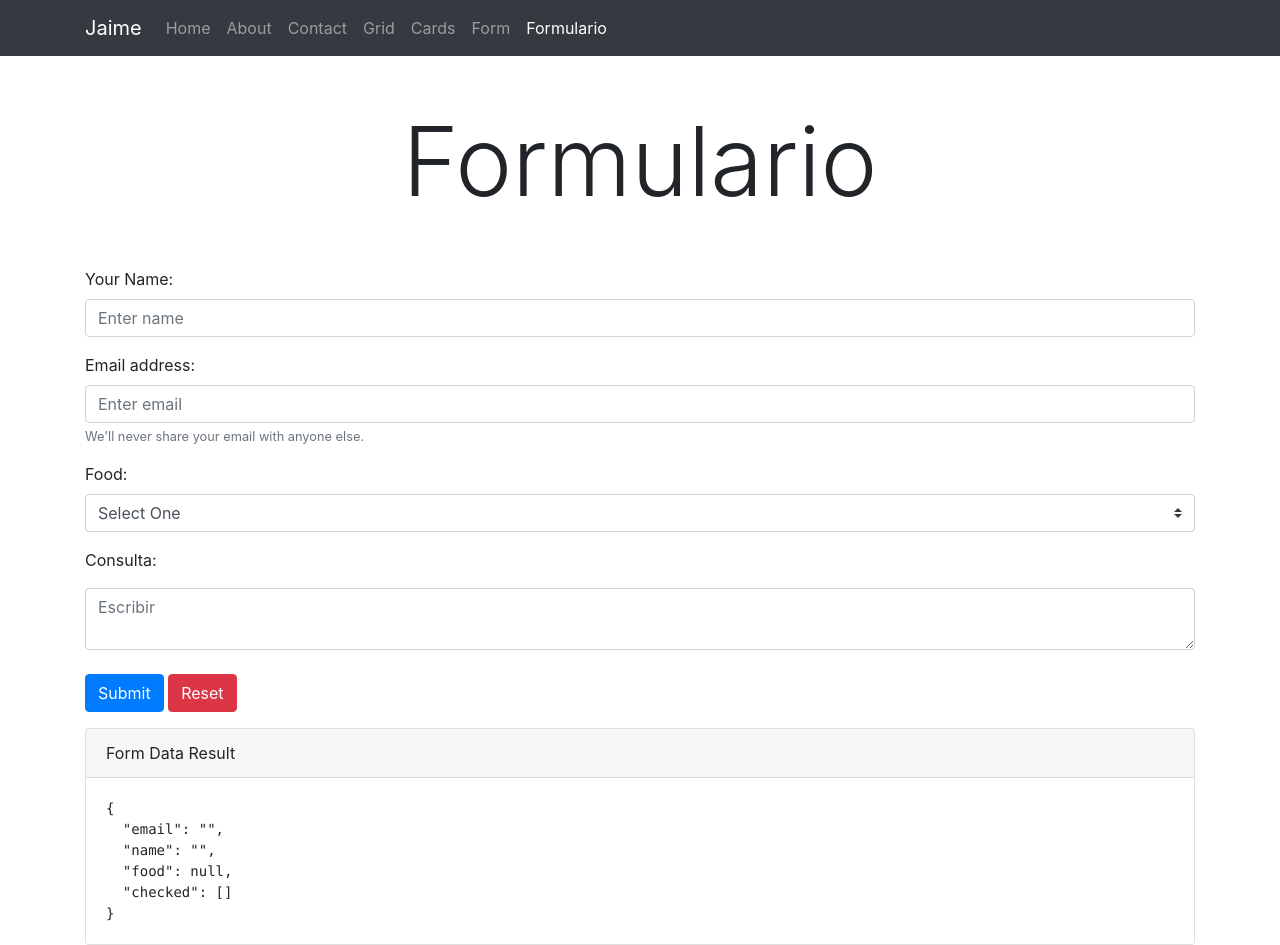
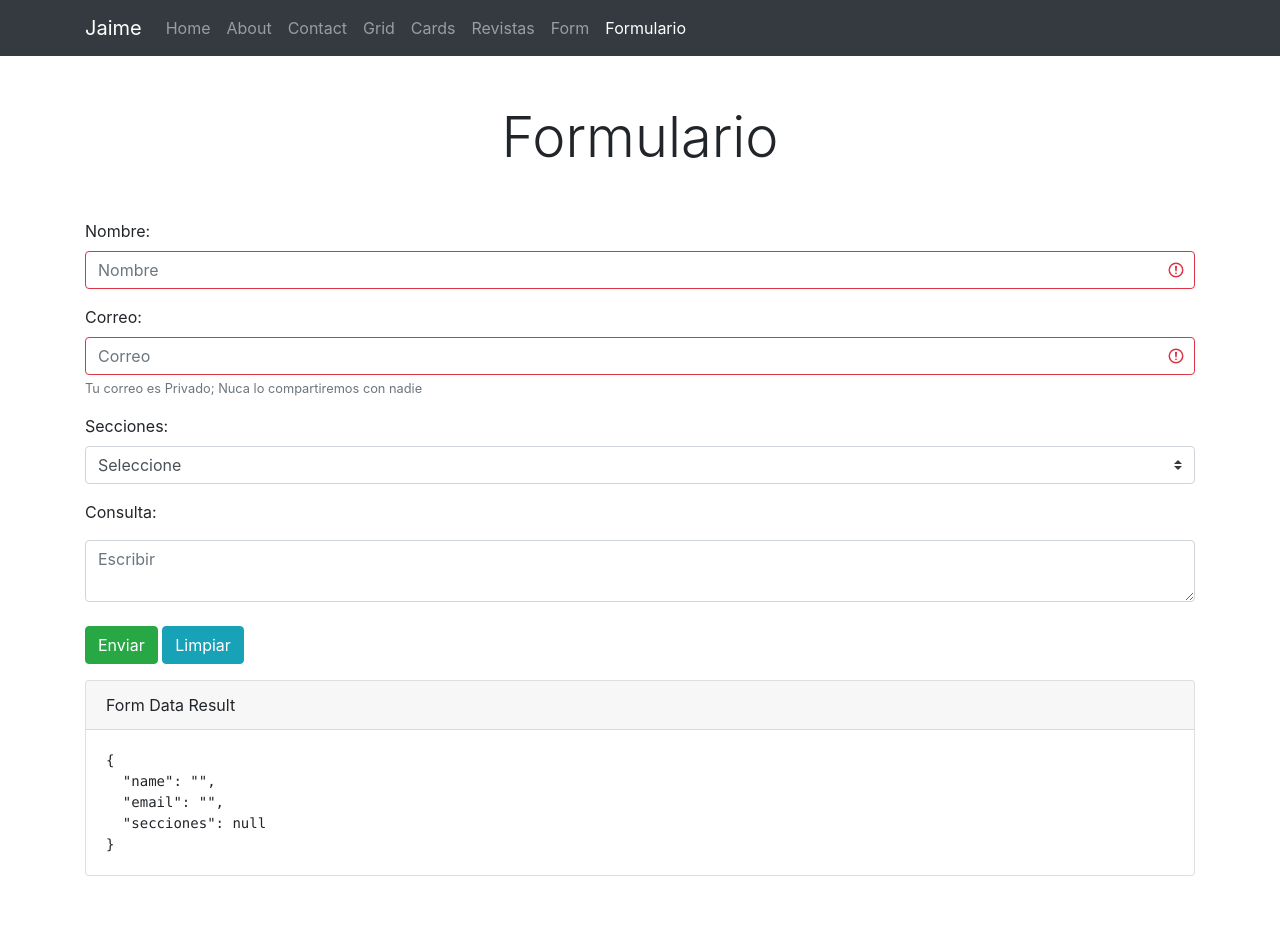
Before and after one commit to Jaimesoto1586/VueJs-CLI-Bootstrap-Estudio, a Vue app: page /formulario in a window 1280 px wide. After the commit the page ends 876 px from the top, so only its background shows below. Built offline with nearby package versions, Linux system fonts and the light colour scheme.

Commit message:
Commit de la seccion Formulario

```diff
--- a/src/App.vue
+++ b/src/App.vue
@@ -24,6 +24,7 @@
               <b-nav-item :to="{name: 'Contact'}" active-class="active">Contact</b-nav-item>
               <b-nav-item :to="{name: 'Grid'}" active-class="active">Grid</b-nav-item>
               <b-nav-item :to="{name: 'Cards'}" active-class="active">Cards</b-nav-item>
+              <b-nav-item :to="{name: 'Revistas'}" active-class="active">Revistas</b-nav-item>
               <b-nav-item :to="{name: 'Form'}" active-class="active">Form</b-nav-item>
               <b-nav-item :to="{name: 'Formulario'}" active-class="active">Formulario</b-nav-item>
             </b-navbar-nav>
--- /dev/null
+++ b/src/components/RevistasHello.vue
@@ -0,0 +1,14 @@
+<template>
+    <div>
+        <h1>{{mensaje}}</h1>
+    </div>
+</template>
+
+<script>
+export default {
+    name: 'RevistasHello',
+    props: {
+        mensaje: String
+    }
+}
+</script>
--- a/src/router/index.js
+++ b/src/router/index.js
@@ -43,6 +43,13 @@ Vue.use(VueRouter)
   },
 
   {
+    path: '/revistas',
+    name: 'Revistas',
+    // VOY HACER CON FUNCION FLECHA AHORA EL IMPORT
+    component: () => import(/* webpackChunkName: "revistas" */ '../views/Revistas.vue')
+  },
+
+  {
     path: '/form',
     name: 'Form',
     // VOY HACER CON FUNCION FLECHA AHORA EL IMPORT
--- a/src/views/Formulario.vue
+++ b/src/views/Formulario.vue
@@ -1,38 +1,37 @@
 <template>
   <div>
-      <h1 class="text-center mt-5 display-1">Formulario</h1>
+      <h1 class="text-center mt-5 display-4">Formulario</h1>
       <form class="mt-5">
 
           <!--NOMBRE  -->
-        <b-form-group id="input-group-2" label="Your Name:" label-for="input-2">
-            <b-form-input id="input-2" v-model="form.name" required placeholder="Enter name"></b-form-input>
+        <b-form-group id="input-group-2" label="Nombre:" label-for="input-2">
+            <b-form-input id="input-2" v-model="form.name" required placeholder="Nombre" :state="comprobarname"></b-form-input>
         </b-form-group>
 
         <!-- CORREO -->
         <b-form @submit="onSubmit" @reset="onReset" v-if="show">
-            <b-form-group id="input-group-1"  label="Email address:" label-for="input-1" description="We'll never share your email with anyone else.">
-              <b-form-input id="input-1" v-model="form.email" type="email" required placeholder="Enter email"></b-form-input>
+            <b-form-group id="input-group-1"  label="Correo:" label-for="input-1" description="Tu correo es Privado; Nuca lo compartiremos con nadie">
+              <b-form-input id="input-1" v-model="form.email" type="email" required placeholder="Correo" :state="comprobaremail"></b-form-input>
             </b-form-group>
 
 
           <!-- SELECCIONA TU SECCION -->
-          <b-form-group id="input-group-3" label="Food:" label-for="input-3">
-              <b-form-select id="input-3" v-model="form.food" :options="foods" required></b-form-select>
+          <b-form-group id="input-group-3" label="Secciones:" label-for="input-3">
+              <b-form-select id="input-3" v-model="form.secciones" :options="secciones" required></b-form-select>
           </b-form-group>
 
+
+          <!-- AREA DE TEXTO DE CONSULTA -->
           <p>Consulta:</p>
           <b-textarea placeholder="Escribir"></b-textarea>
 
-          <!-- <b-form-group id="input-group-4">
-          <b-form-checkbox-group v-model="form.checked" id="checkboxes-4">
-            <b-form-checkbox value="me">Check me out</b-form-checkbox>
-            <b-form-checkbox value="that">Check that out</b-form-checkbox>
-            </b-form-checkbox-group>
-          </b-form-group> -->
 
-         <b-button class="mt-4" type="submit" variant="primary">Submit</b-button> <b-button class="mt-4" type="reset" variant="danger">Reset</b-button>
+          <!-- BOTONES -->
+         <b-button class="mt-4" type="submit" variant="success">Enviar</b-button> <b-button class="mt-4" type="reset" variant="info">Limpiar</b-button>
         </b-form>
 
+
+        <!-- ALERT TENGO QUE VER -->
         <b-card class="mt-3" header="Form Data Result">
          <pre class="m-0">{{ form }}</pre>
         </b-card>
@@ -48,12 +47,11 @@
     data() {
       return {
         form: {
+          name: '',
           email: '',
-          name: '',
-          food: null,
-          checked: []
+          secciones: null,
         },
-        foods: [{ text: 'Select One', value: null }, 'Carrots', 'Beans', 'Tomatoes', 'Corn'],
+        secciones: [{ text: 'Seleccione', value: null }, 'Albumes', 'Revistas', 'Promociones'],
         show: true
       }
     },
@@ -67,14 +65,21 @@
         // Reset our form values
         this.form.email = ''
         this.form.name = ''
-        this.form.food = null
-        this.form.checked = []
+        this.form.secciones = null
         // Trick to reset/clear native browser form validation state
         this.show = false
         this.$nextTick(() => {
           this.show = true
         })
       }
+    },
+    computed: {
+      comprobaremail(){
+        return this.form.email.length > 0 ? true : false
+      },
+      comprobarname(){
+        return this.form.name.length > 0 ? true : false
+      },
     }
   }
 </script>
--- /dev/null
+++ b/src/views/Revistas.vue
@@ -0,0 +1,16 @@
+<template>
+    <div>
+        <RevistasHello mensaje='Revistas'/>
+    </div>
+</template>
+
+<script>
+import RevistasHello from '@/components/RevistasHello.vue'
+
+export default {
+    name: 'Revistas',
+    components: {
+        RevistasHello
+    }
+}
+</script>
```
